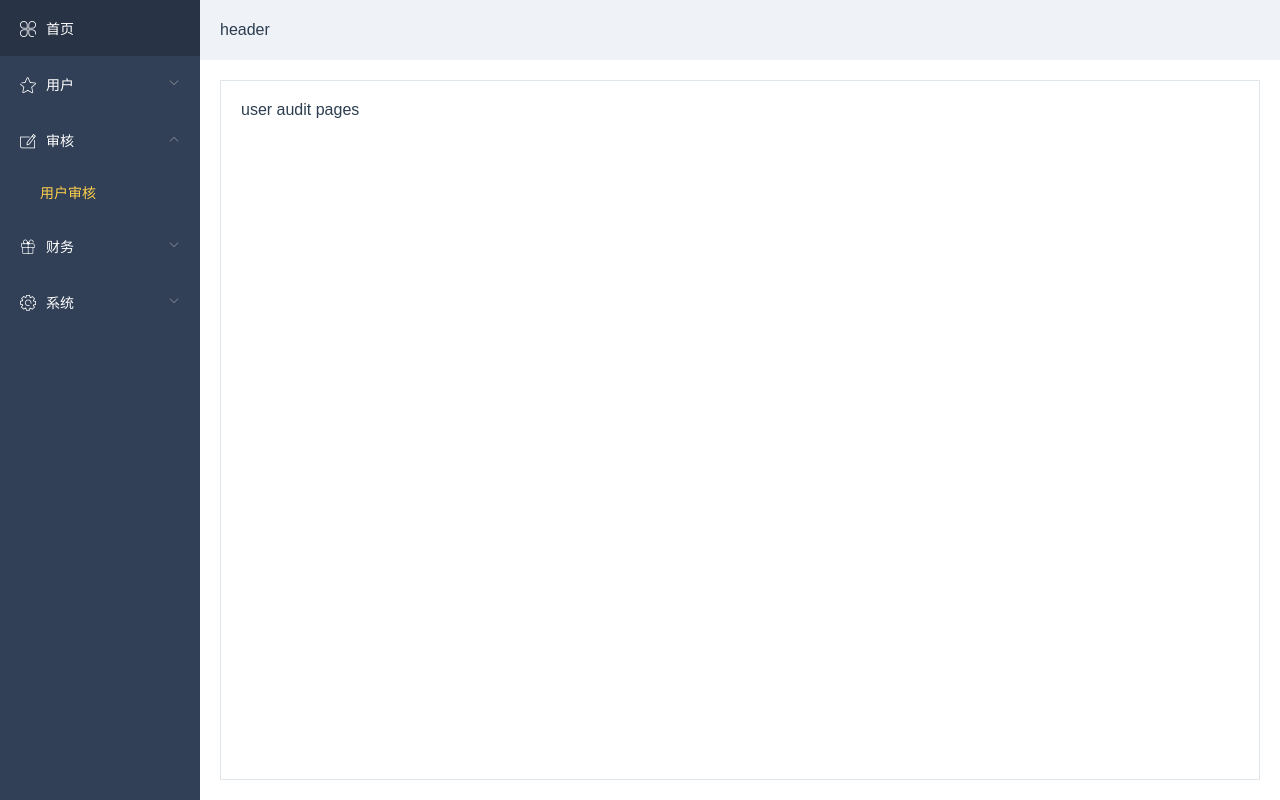
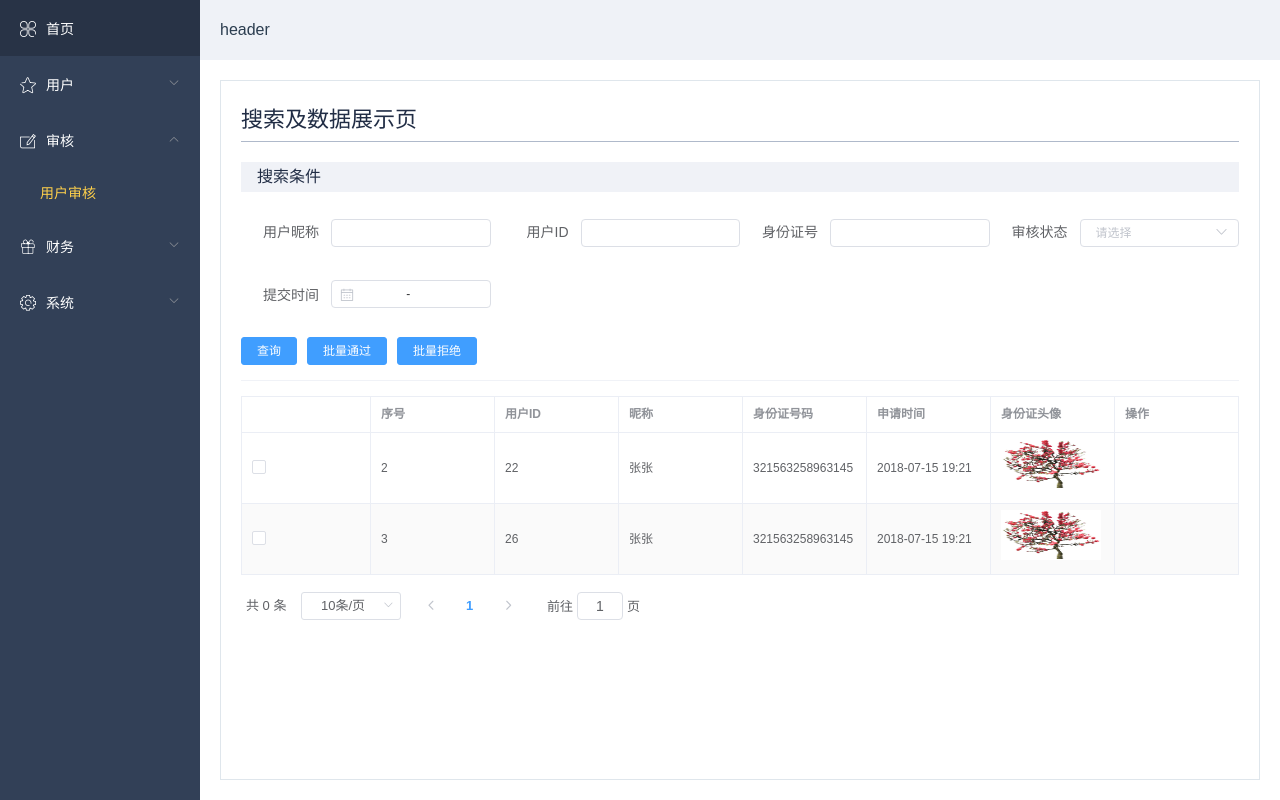
Before and after one commit to omsGroup/oms, a Vue app: page /#/userAudit in a window 1280 px wide. Built offline with nearby package versions, Linux system fonts and the light colour scheme.

Commit message:
审核，财务

```diff
--- a/src/components/tableList.vue
+++ b/src/components/tableList.vue
@@ -61,6 +61,7 @@
                             <el-option value="2">2</el-option>
                         </el-select>
                         <el-input v-if="item.type === 'input'"/>
+                        <el-checkbox v-if="item.type === 'checkbox'"></el-checkbox>
                     </template>
                 </el-table-column>
             </el-table>
--- a/src/pages/audit/userAudit.vue
+++ b/src/pages/audit/userAudit.vue
@@ -1,11 +1,41 @@
 <template>
-    <div class="user-audit-pages">user audit pages</div>
+    <div class="user-audit-pages">
+        <tablelist ref="tableList"
+                   :form="form"
+                   :data="[{checkEl:'',sort:'2',id:'22',nickname:'张张',identify:'321563258963145',applyTime:'2018-07-15 19:21',headPic:'../assets/images/056f814a17e86151a306028bee30add4.png',operate:''},{checkEl:'',sort:'3',id:'26',nickname:'张张',identify:'321563258963145',applyTime:'2018-07-15 19:21',headPic:'../assets/images/056f814a17e86151a306028bee30add4.png',operate:''}]"
+                   :search-param="[{label:'用户昵称',prop:'nickname'},
+                                   {label:'用户ID',prop:'id'},
+                                   {label:'身份证号',prop:'identify'},
+                                   {label:'审核状态',prop:'status',type:'select',options:[{value:1,name:'待审核'}]},
+                                   {label:'提交时间',prop:'time',type:'dataPicker'}]"
+                   :button-group="[{label:'查询',methods:'search'},
+                                   {label:'批量通过',methods:'agree'},
+                                   {label:'批量拒绝',methods:'refuse'}]"
+                   :table-type="[{label:'',prop:'checkEl',type:'checkbox'},
+                                 {label:'序号',prop:'sort'},
+                                 {label:'用户ID',prop:'id'},
+                                 {label:'昵称',prop:'nickname'},
+                                 {label:'身份证号码',prop:'identify'},
+                                 {label:'申请时间',prop:'applyTime'},
+                                 {label:'身份证头像',prop:'headPic',type:'img'},
+                                 {label:'操作',prop:'operate'}]"/>
+    </div>
 </template>
 <script>
+import tablelist from '../../components/tableList.vue'
 export default{
+    components:{
+        tablelist
+    },
     data(){
         return{
-
+            form:{
+                nickname:'',
+                id:'',
+                identify:'',
+                status:'',
+                time:''
+            }
         }
     }
 }
--- a/src/pages/finance/financeInfo.vue
+++ b/src/pages/finance/financeInfo.vue
@@ -1,11 +1,46 @@
 <template>
-    <div class="finance-pages">finance pages</div>
+    <div class="finance-pages">
+        <tablelist ref="tableList"
+                   :form="form"
+                   :data="[{orderID:'20180715222',nickname:'奥特曼',id:'13338',name:'张张',phone:'15263521452',type:'送礼',account:'-88',unit:'迷豆',time:'2018-07-15'},{orderID:'20180715233',nickname:'小怪兽',id:'13338',name:'王王',phone:'15263521452',type:'收礼',account:'88',unit:'球币',time:'2018-07-15'}]"
+                   :search-param="[{label:'昵称',prop:'nickname'},
+                                   {label:'手机号码',prop:'phone'},
+                                   {label:'真实姓名',prop:'name'},
+                                   {label:'ID',prop:'id'},
+                                   {label:'订单号',prop:'orderID'},
+                                   {label:'交易类型',prop:'type',type:'select',options:[{value:1,name:'全部'}]},
+                                   {label:'货币单位',prop:'unit',type:'select',options:[{value:1,name:'全部'}]}]"
+                   :button-group="[{label:'查询',methods:'search'},
+                                   {label:'重置',methods:'reset'},
+                                   {label:'下载报表',methods:'download'}]"
+                   :table-type="[{label:'订单号',prop:'orderID'},
+                                 {label:'昵称',prop:'nickname'},
+                                 { label:'ID',prop:'id'},
+                                 {label:'姓名',prop:'name'},
+                                 {label:'手机',prop:'phone'},
+                                 {label:'交易类型',prop:'type'},
+                                 {label:'账户变动',prop:'account'},
+                                 {label:'货币单位',prop:'unit'},
+                                 {label:'交易时间',prop:'time'}]"/>
+    </div>
 </template>
 <script>
+import tablelist from '../../components/tableList.vue'
 export default{
+    components:{
+        tablelist
+    },
     data(){
         return{
-
+            form:{
+                nickname:'',
+                phone:'',
+                name:'',
+                id:'',
+                orderID:'',
+                type:'',
+                unit:''
+            }
         }
     }
 }
```
